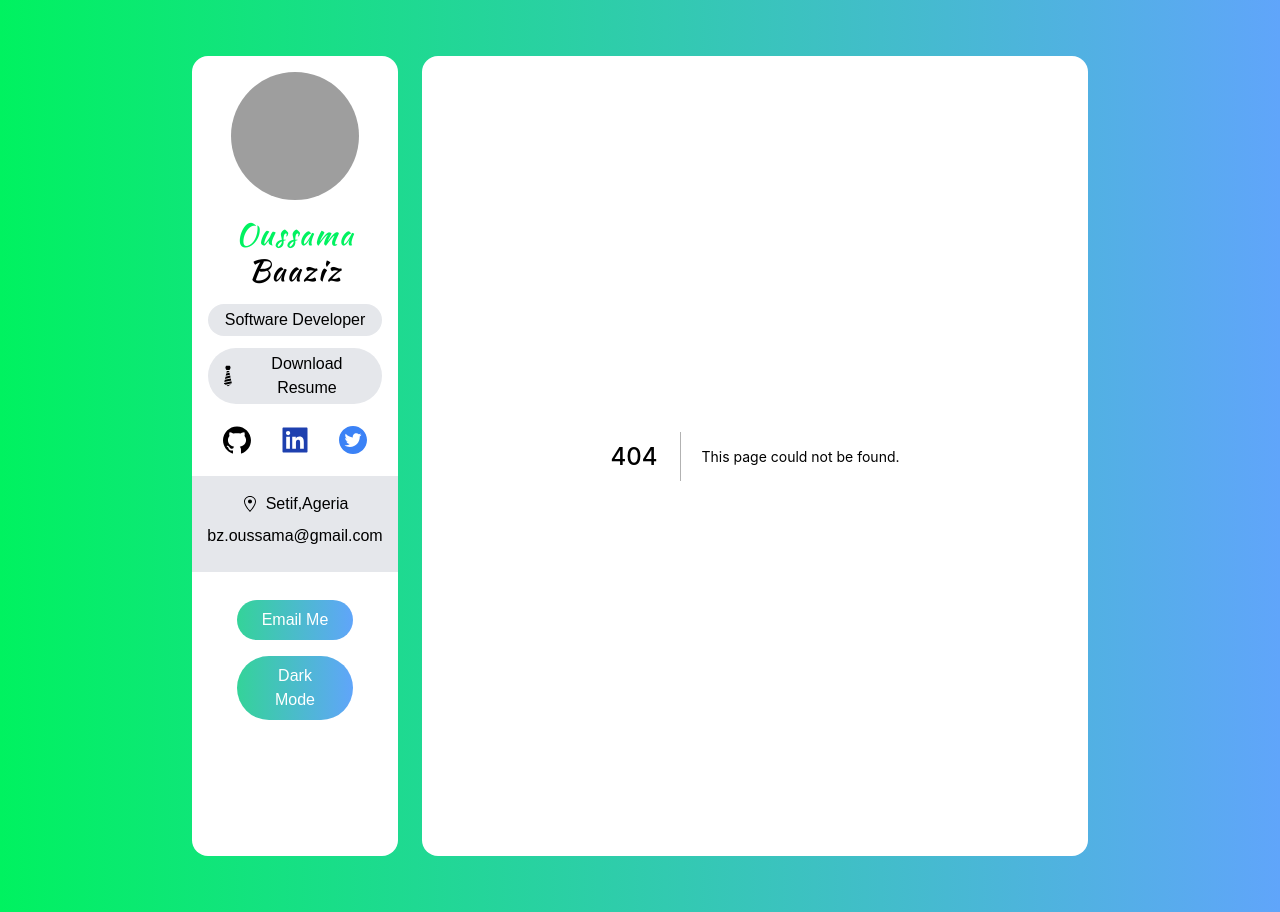
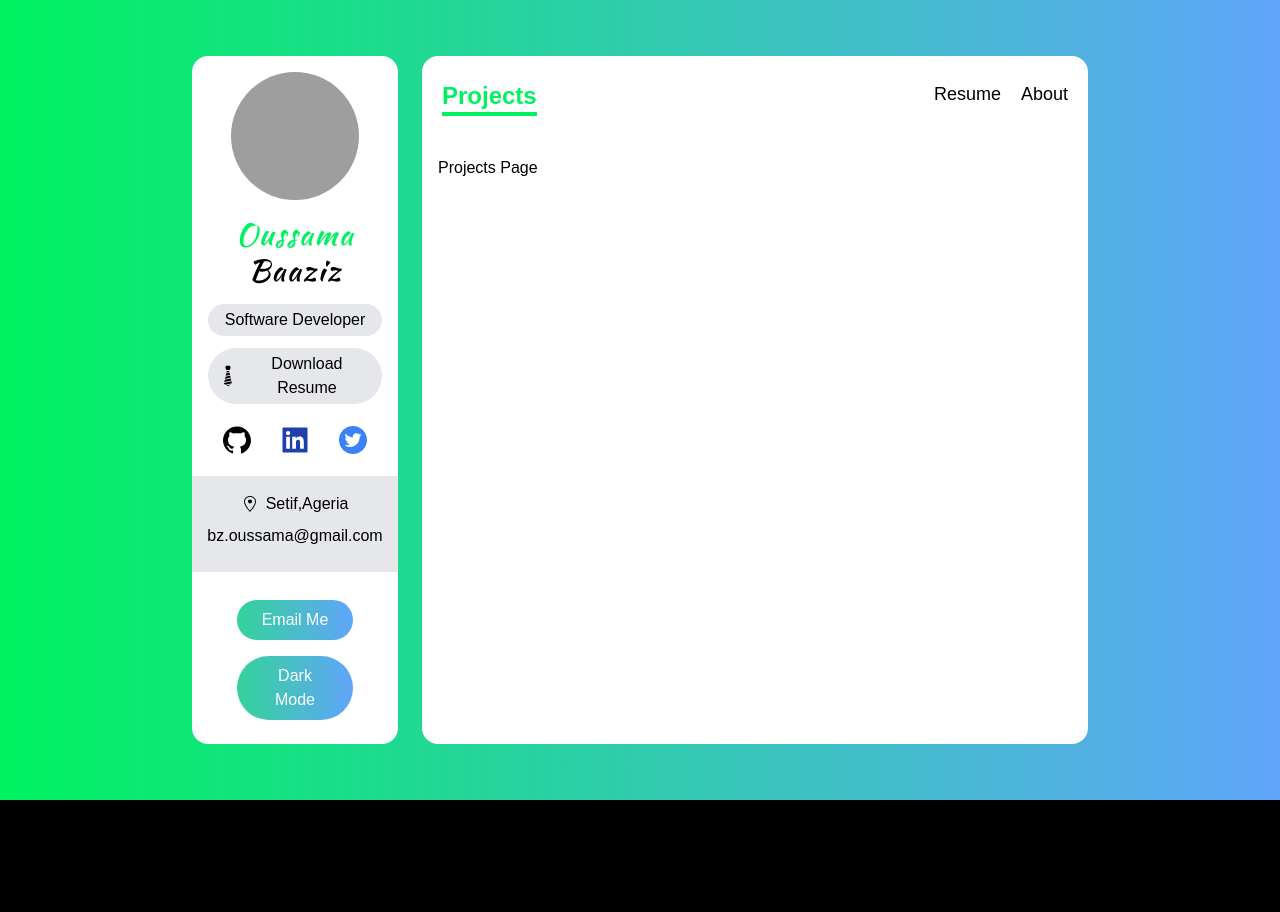
Before and after one commit to ouss4m4/nextjsportfolio, a Next.js app: page /projects in a window 1280 px wide. Before the commit this address had no page. After the commit the page ends 800 px from the top, so only its background shows below. Built offline with nearby package versions, Linux system fonts and the light colour scheme; grey boxes are pictures that could not be loaded.

Commit message:
navbar works

```diff
--- /dev/null
+++ b/components/Navbar.tsx
@@ -0,0 +1,59 @@
+import React, { useState, useEffect, FC } from 'react';
+import { useRouter } from 'next/router';
+import Link from 'next/link';
+interface Props {}
+
+const NavItem: FC<{
+  activeItem: string;
+  setActiveItem: Function;
+  name: string;
+  route: string;
+}> = ({ activeItem, name, route, setActiveItem }) => {
+  return activeItem !== name ? (
+    <Link href={route}>
+      <a>
+        <span onClick={() => setActiveItem(name)} className="hover:text-green">
+          {name}
+        </span>
+      </a>
+    </Link>
+  ) : null;
+};
+const Navbar = (props: Props) => {
+  const [activeItem, setactiveItem] = useState<string>('');
+  const { pathname } = useRouter();
+  useEffect(() => {
+    if (pathname === '/') setactiveItem('About');
+    if (pathname === '/projects') setactiveItem('Projects');
+    if (pathname === '/resume') setactiveItem('Resume');
+  }, []);
+  return (
+    <div className="flex justify-between px-5 py-3 my-3">
+      <span className="text-xl font-bold border-b-4 text-green border-green md:text-2xl ">
+        {activeItem}
+      </span>
+      <div className="flex space-x-5 text-lg ">
+        <NavItem
+          activeItem={activeItem}
+          setActiveItem={setactiveItem}
+          name={'Resume'}
+          route={'resume'}
+        />
+        <NavItem
+          activeItem={activeItem}
+          setActiveItem={setactiveItem}
+          name={'Projects'}
+          route={'projects'}
+        />
+        <NavItem
+          activeItem={activeItem}
+          setActiveItem={setactiveItem}
+          name={'About'}
+          route={'/'}
+        />
+      </div>
+    </div>
+  );
+};
+
+export default Navbar;
--- a/pages/_app.tsx
+++ b/pages/_app.tsx
@@ -1,4 +1,5 @@
 import React from 'react';
+import Navbar from '../components/Navbar';
 import Sidebar from '../components/Sidebar';
 import '../styles/globals.css';
 
@@ -8,7 +9,8 @@
       <div className="col-span-12 p-4 text-center bg-white lg:col-span-3 rounded-2xl">
         <Sidebar />
       </div>
-      <div className="col-span-12 bg-white lg:col-span-9 rounded-2xl">
+      <div className="flex flex-col col-span-12 bg-white lg:col-span-9 rounded-2xl">
+        <Navbar />
         <Component {...pageProps} />
       </div>
     </div>
--- /dev/null
+++ b/pages/projects.tsx
@@ -0,0 +1,9 @@
+import React from 'react';
+
+interface Props {}
+
+const projects = (props: Props) => {
+  return <div className="p-4">Projects Page</div>;
+};
+
+export default projects;
--- /dev/null
+++ b/pages/resume.tsx
@@ -0,0 +1,9 @@
+import React from 'react';
+
+interface Props {}
+
+const resume = (props: Props) => {
+  return <div className="p-4">Resume</div>;
+};
+
+export default resume;
```
